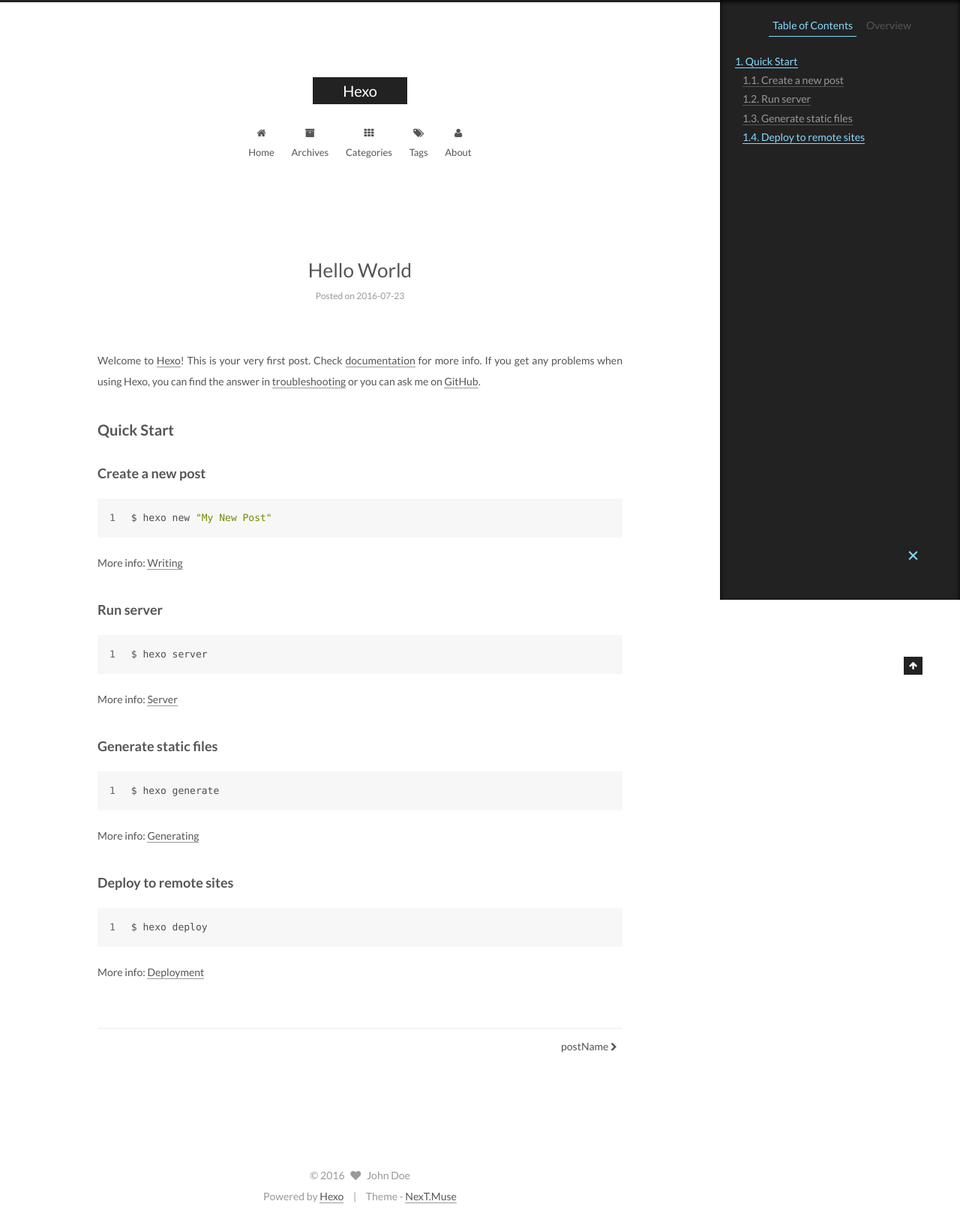
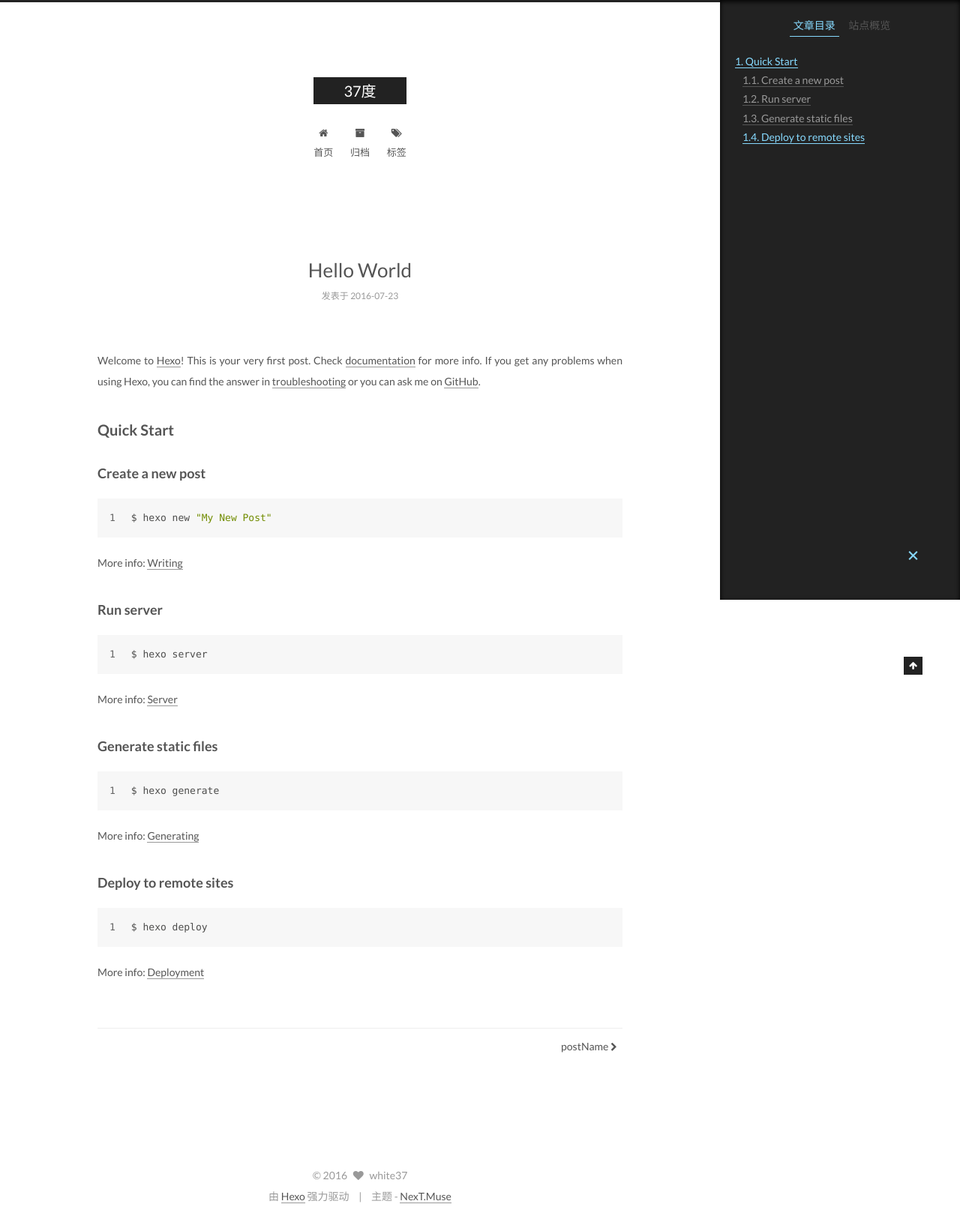
Before and after one commit to white37/white37.github.io, a plain HTML site: page 2016/07/23/hello-world/index.html in a window 1280 px wide. Shown: the whole page at 75% size. Drawn offline with Linux system fonts and the light colour scheme.

Commit message:
Site updated: 2016-07-23 10:40:25

```diff
--- a/2016/07/23/hello-world/index.html
+++ b/2016/07/23/hello-world/index.html
@@ -89,7 +89,7 @@ Quick">
 <meta property="og:type" content="article">
 <meta property="og:title" content="Hello World">
 <meta property="og:url" content="http://yoursite.com/2016/07/23/hello-world/index.html">
-<meta property="og:site_name" content="Hexo">
+<meta property="og:site_name" content="37度">
 <meta property="og:description" content="Welcome to Hexo! This is your very first post. Check documentation for more info. If you get any problems when using Hexo, you can find the answer in troubleshooting or you can ask me on GitHub.
 Quick">
 <meta property="og:updated_time" content="2016-07-23T01:04:12.000Z">
@@ -109,7 +109,7 @@ Quick">
     motion: true,
     duoshuo: {
       userId: 0,
-      author: 'Author'
+      author: '博主'
     }
   };
 </script>
@@ -119,10 +119,10 @@ Quick">
 
   <link rel="canonical" href="http://yoursite.com/2016/07/23/hello-world/"/>
 
-  <title> Hello World | Hexo </title>
+  <title> Hello World | 37度 </title>
 </head>
 
-<body itemscope itemtype="http://schema.org/WebPage" lang="zh-CN">
+<body itemscope itemtype="http://schema.org/WebPage" lang="zh-Hans">
 
 
 
@@ -150,7 +150,7 @@ Quick">
   <div class="custom-logo-site-title">
     <a href="/"  class="brand" rel="start">
       <span class="logo-line-before"><i></i></span>
-      <span class="site-title">Hexo</span>
+      <span class="site-title">37度</span>
       <span class="logo-line-after"><i></i></span>
     </a>
   </div>
@@ -177,7 +177,7 @@ Quick">
 
               <i class="menu-item-icon fa fa-fw fa-home"></i> <br />
 
-            Home
+            首页
           </a>
         </li>
 
@@ -187,17 +187,7 @@ Quick">
 
               <i class="menu-item-icon fa fa-fw fa-archive"></i> <br />
 
-            Archives
-          </a>
-        </li>
-
-
-        <li class="menu-item menu-item-categories">
-          <a href="/categories" rel="section">
-
-              <i class="menu-item-icon fa fa-fw fa-th"></i> <br />
-
-            Categories
+            归档
           </a>
         </li>
 
@@ -207,17 +197,7 @@ Quick">
 
               <i class="menu-item-icon fa fa-fw fa-tags"></i> <br />
 
-            Tags
-          </a>
-        </li>
-
-
-        <li class="menu-item menu-item-about">
-          <a href="/about" rel="section">
-
-              <i class="menu-item-icon fa fa-fw fa-user"></i> <br />
-
-            About
+            标签
           </a>
         </li>
 
@@ -270,7 +250,7 @@ Quick">
             <span class="post-meta-item-icon">
               <i class="fa fa-calendar-o"></i>
             </span>
-            <span class="post-meta-item-text">Posted on</span>
+            <span class="post-meta-item-text">发表于</span>
             <time itemprop="dateCreated" datetime="2016-07-23T09:04:12+08:00" content="2016-07-23">
               2016-07-23
             </time>
@@ -388,10 +368,10 @@ Quick">
 
         <ul class="sidebar-nav motion-element">
           <li class="sidebar-nav-toc sidebar-nav-active" data-target="post-toc-wrap" >
-            Table of Contents
+            文章目录
           </li>
           <li class="sidebar-nav-overview" data-target="site-overview">
-            Overview
+            站点概览
           </li>
         </ul>
 
@@ -400,15 +380,15 @@ Quick">
         <div class="site-author motion-element" itemprop="author" itemscope itemtype="http://schema.org/Person">
           <img class="site-author-image" itemprop="image"
                src="/images/avatar.gif"
-               alt="John Doe" />
-          <p class="site-author-name" itemprop="name">John Doe</p>
+               alt="white37" />
+          <p class="site-author-name" itemprop="name">white37</p>
           <p class="site-description motion-element" itemprop="description"></p>
         </div>
         <nav class="site-state motion-element">
           <div class="site-state-item site-state-posts">
             <a href="/archives">
               <span class="site-state-item-count">2</span>
-              <span class="site-state-item-name">posts</span>
+              <span class="site-state-item-name">日志</span>
             </a>
           </div>
 
@@ -462,15 +442,15 @@ Quick">
   <span class="with-love">
     <i class="fa fa-heart"></i>
   </span>
-  <span class="author" itemprop="copyrightHolder">John Doe</span>
+  <span class="author" itemprop="copyrightHolder">white37</span>
 </div>
 
 <div class="powered-by">
-  Powered by <a class="theme-link" href="http://hexo.io">Hexo</a>
+  由 <a class="theme-link" href="http://hexo.io">Hexo</a> 强力驱动
 </div>
 
 <div class="theme-info">
-  Theme -
+  主题 -
   <a class="theme-link" href="https://github.com/iissnan/hexo-theme-next">
     NexT.Muse
   </a>
--- a/css/main.css
+++ b/css/main.css
@@ -1548,7 +1548,7 @@ pre .javascript .function {
   width: 4px;
   height: 4px;
   border-radius: 50%;
-  background: #915cff;
+  background: #a365c3;
 }
 .links-of-blogroll {
   font-size: 13px;
```
Also changed, not shown: 2016/07/23/postName/index.html (+18 -38 lines), archives/2016/07/index.html (+17 -37 lines), archives/2016/index.html (+17 -37 lines), archives/index.html (+17 -37 lines), index.html (+18 -38 lines).
